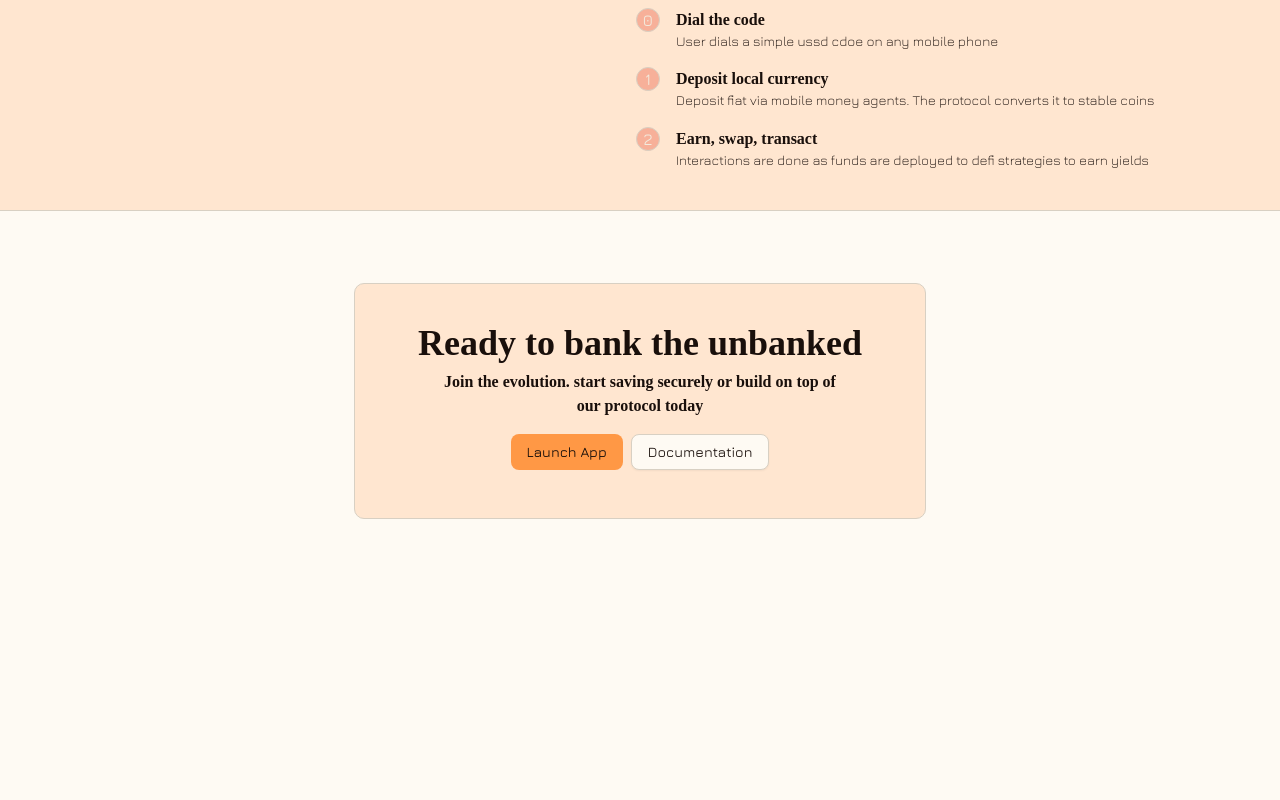
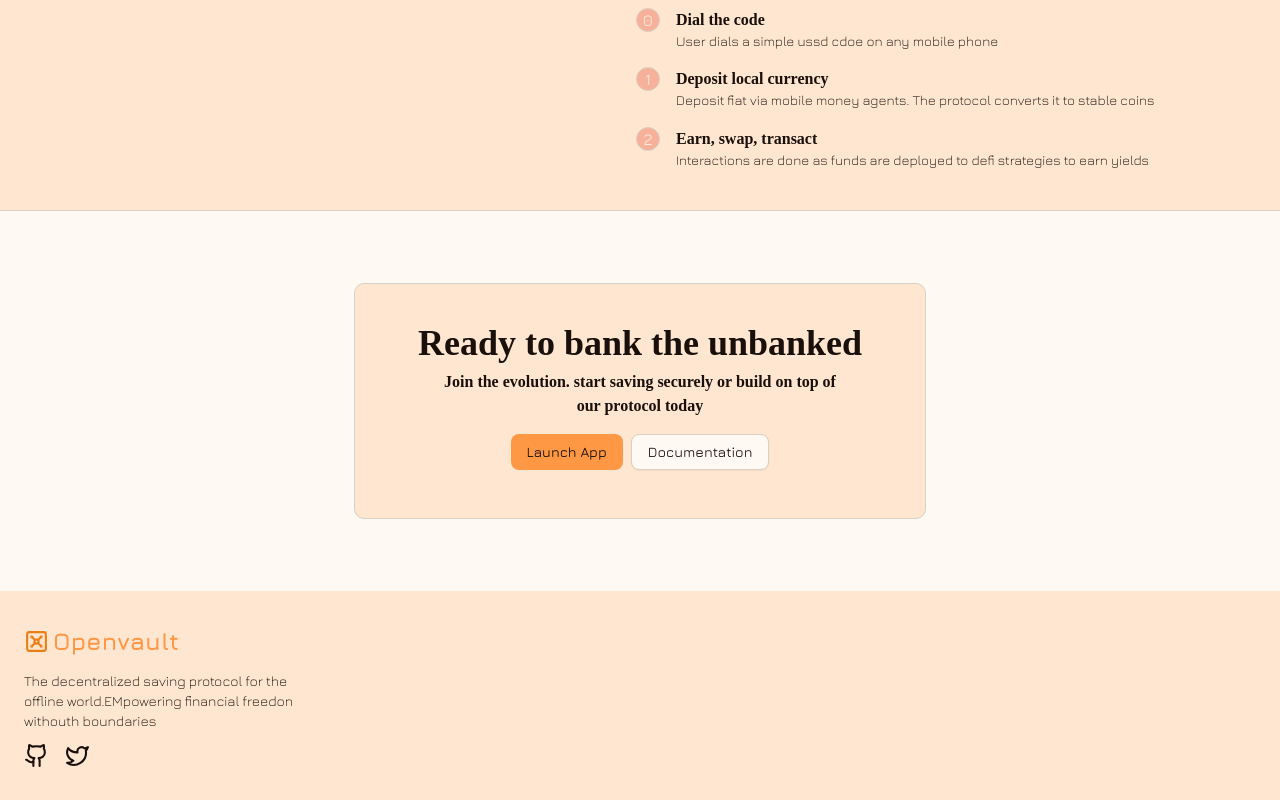
Before and after one commit to Rafikace/staketh, a Next.js app in the folder frontend/: page / in a window 1280 px wide. Shown: the part 1382-2182 px from the top of the page. Before the commit the page ends 1973 px from the top, so only its background shows below. Built offline with nearby package versions, Linux system fonts and the light colour scheme; a web font is replaced by a local one.

Commit message:
update(main_page): refactor reuseable footer

```diff
--- a/frontend/components/commons/footer.tsx
+++ b/frontend/components/commons/footer.tsx
@@ -2,14 +2,14 @@ import { Github, Vault,Twitter } from "lucide-react"
 
 export default function Footer() {
     return (
-        <main>
+        <main className="w-full py-8 px-6 bg-primary/20">
             <aside className="flex flex-col gap-3">
                 <div className='flex gap-1 text-primary items-center '>
                     <Vault size={25} color='#EC7F13' />
                     <h3>Openvault</h3>
                 </div>
                 <p className="max-w-[300px] text-start">The decentralized saving protocol for the offline world.EMpowering financial freedon withouth boundaries</p>
-                <div className="flex gap-4">
+                <div className="flex gap-4 icons">
                     <Github size={25} />
                     <Twitter size={25}/>
                 </div>
--- a/frontend/components/pages/home.tsx
+++ b/frontend/components/pages/home.tsx
@@ -3,6 +3,7 @@ import Navbar from "../commons/navbar";
 import Hero from "./home/hero";
 import GapCard from "../commons/gapcard";
 import { Button } from "../ui/button";
+import Footer from "../commons/footer";
 
 export default function Home() {
     const cards = [
@@ -80,6 +81,7 @@ export default function Home() {
                     </Button>
                 </article>
             </section>
+            <Footer />
         </div>
     )
 }
```
Also changed, not shown: frontend/app/globals.css (line endings or trailing spaces).
